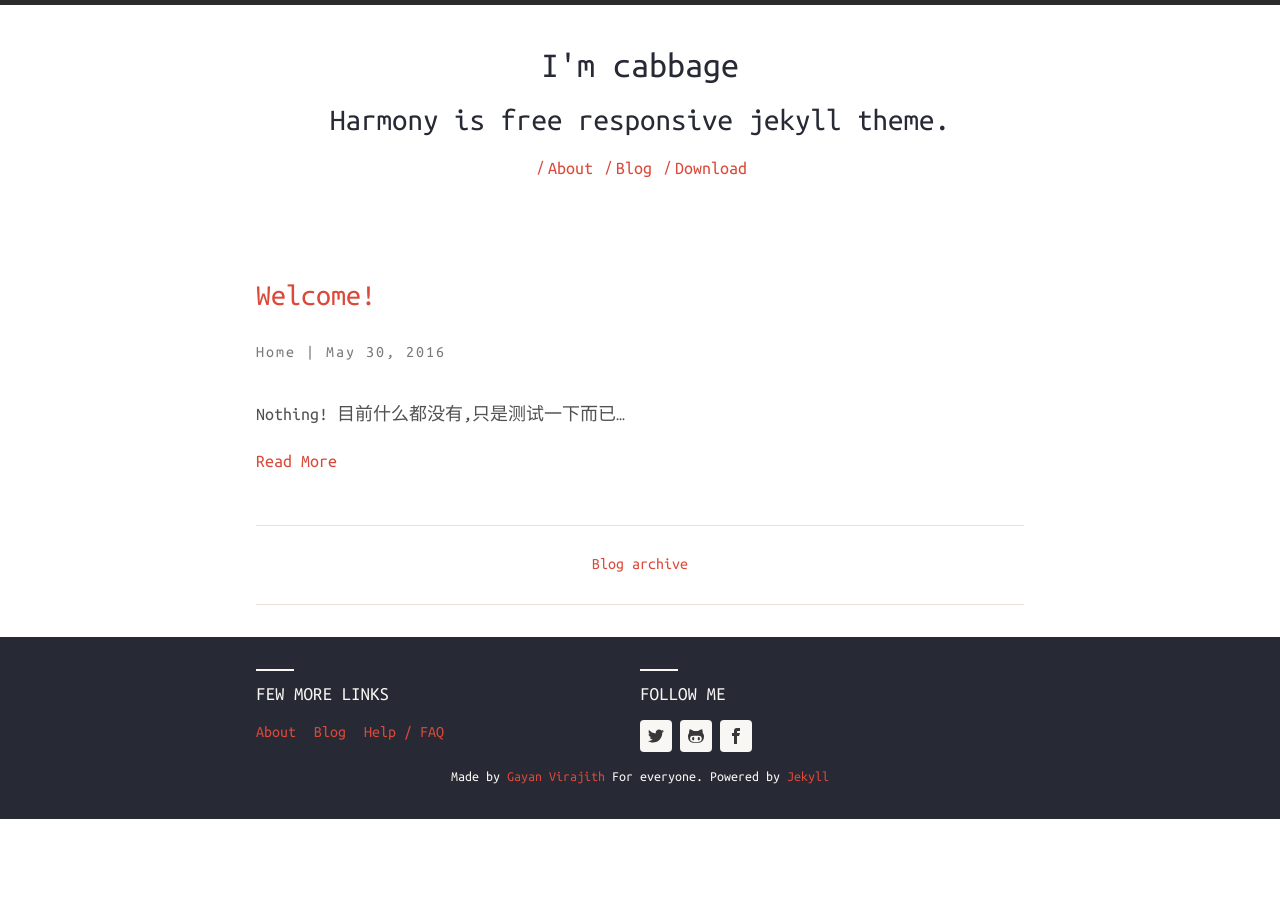
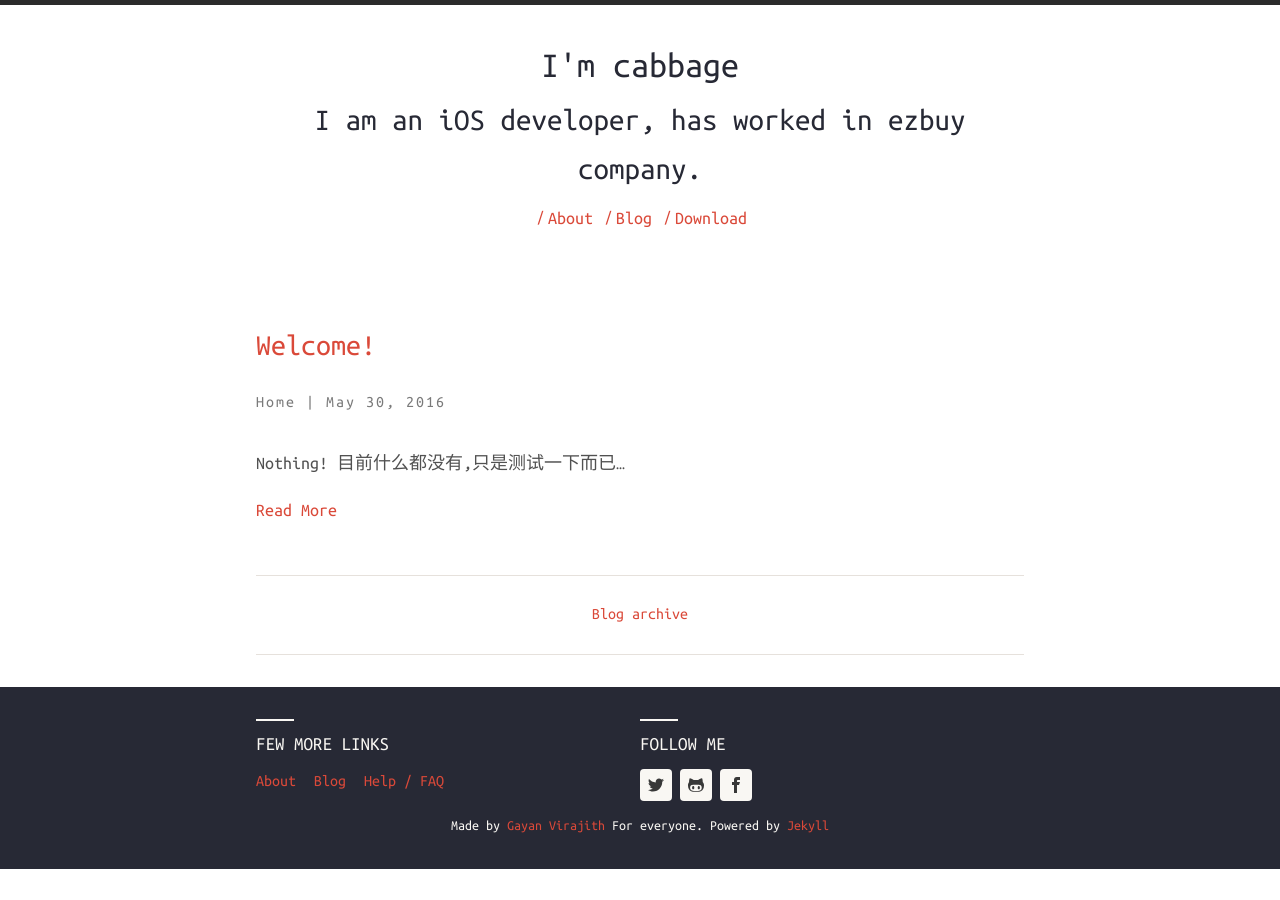
Before and after one commit to KirbyInGitHub/cabbageblog, a Jekyll site: the page built from index.html, in a window 1280 px wide. Built offline with Jekyll 4.4.1, drawn with Linux system fonts in a browser that asks for light colours; nearby versions of some CDN libraries.

Commit message:
修改描述信息

```diff
--- a/_config.yml
+++ b/_config.yml
@@ -13,7 +13,7 @@ url: http://www.cabbage.space
 harmony:
   name: I'm cabbage
   # Little description about your site
-  description: Harmony is free responsive jekyll theme.
+  description: I am an iOS developer, has worked in ezbuy company.
   # 'meta_description:' Write an awesome description for your new site here.
   # It will appear in your document head meta (for Google search results) and
   # in your feed.xml site description.
```
